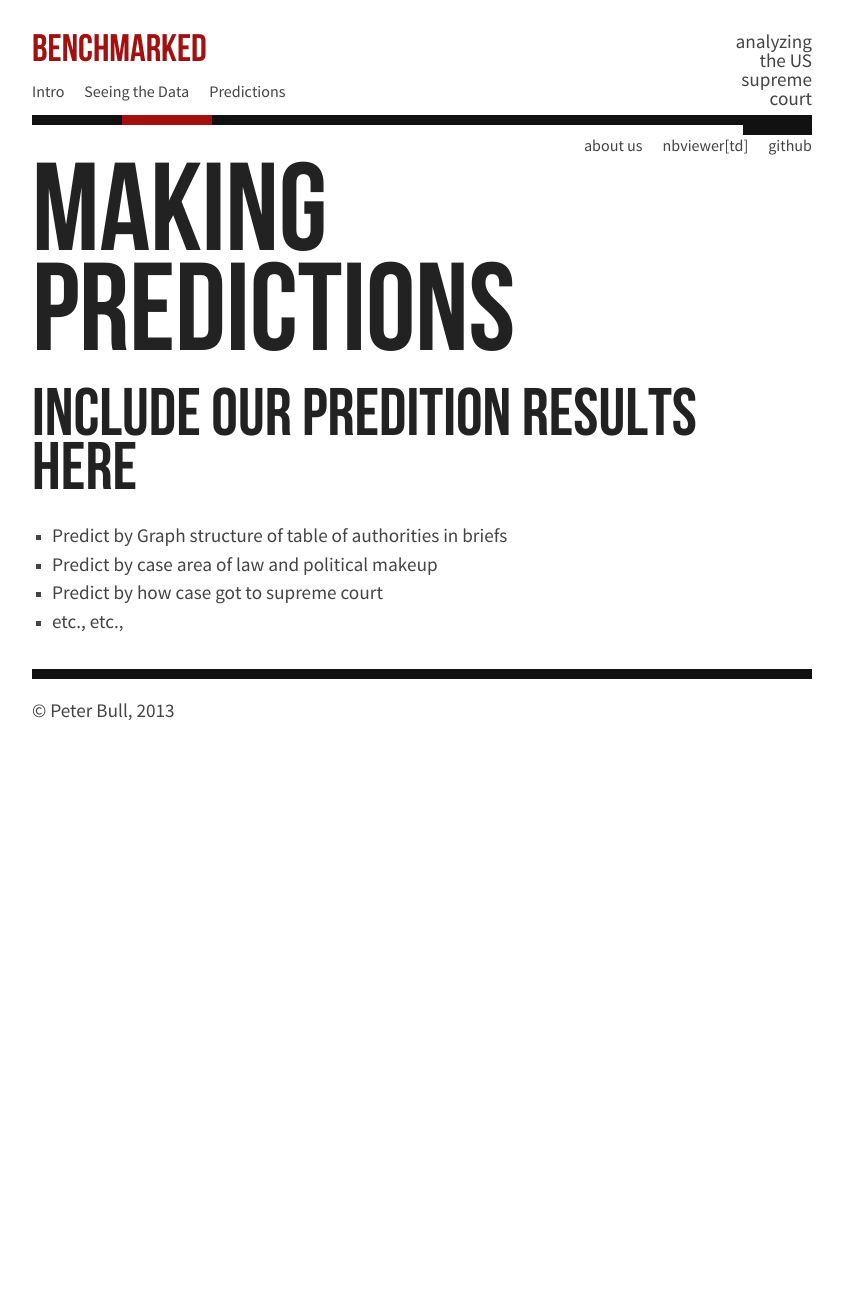
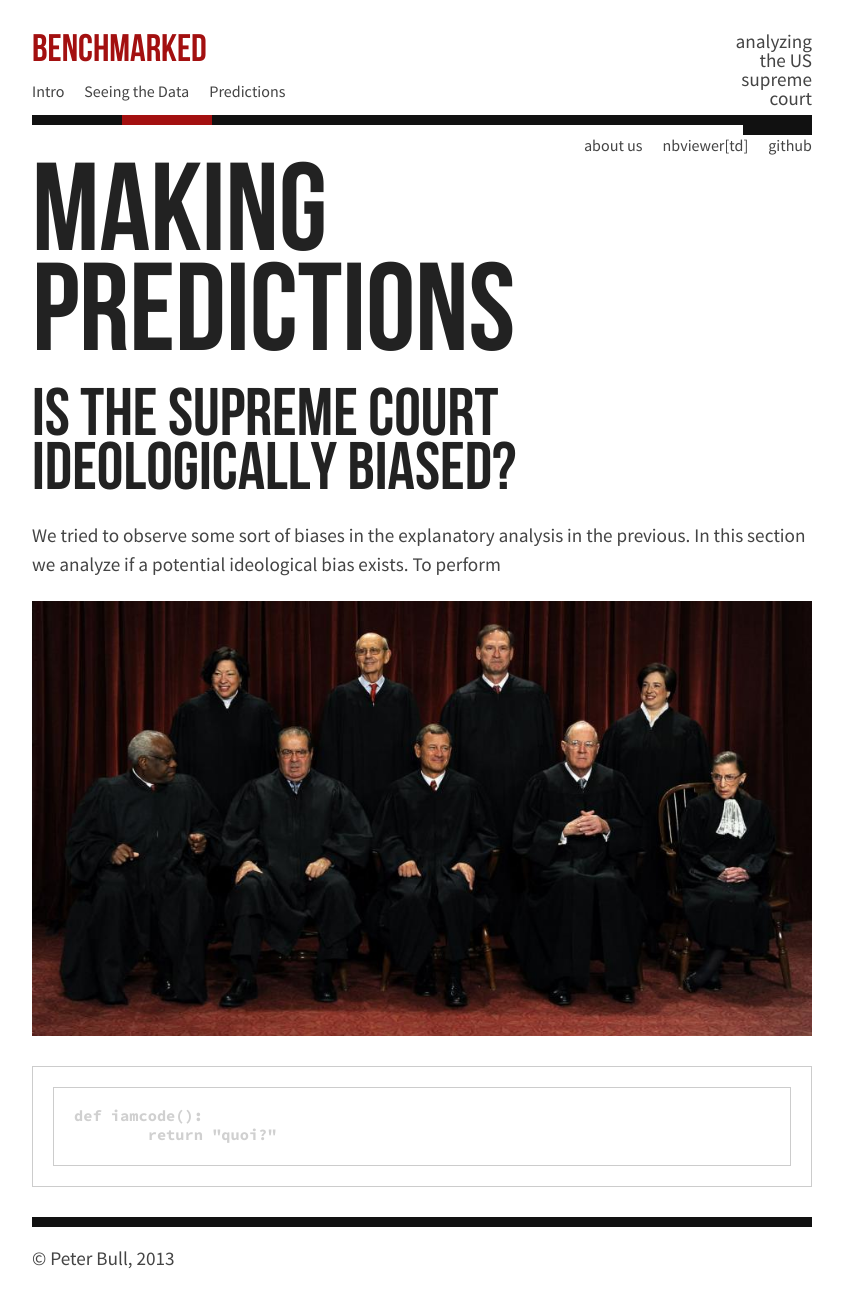
Before and after one commit to pjbull/benchmarked, a Jekyll site: the page built from preds.md, in a window 1280 px wide. Shown: the whole page, without its empty margins (218-1061 px from the left). Built offline with Jekyll 4.4.1, drawn with Linux system fonts in a browser that asks for light colours; before the commit the page ends 900 px from its top, so only the background shows below that.

Commit message:
First Update Prediction1

````diff
--- a/preds.md
+++ b/preds.md
@@ -5,8 +5,16 @@ subnav: three
 layout: default
 ---
 
-##Include our predition results here
-- Predict by Graph structure of table of authorities in briefs
-- Predict by case area of law and political makeup
-- Predict by how case got to supreme court
-- etc., etc.,
+##Is the Supreme Court Ideologically Biased?
+
+We tried to observe some sort of biases in the explanatory analysis in the previous. In this section we analyze if a potential ideological bias exists. To perform
+
+
+
+![alt text]({{site.baseurl}}img/sc.png "Title")
+
+
+```
+def iamcode():
+	return "quoi?"
+```
````
